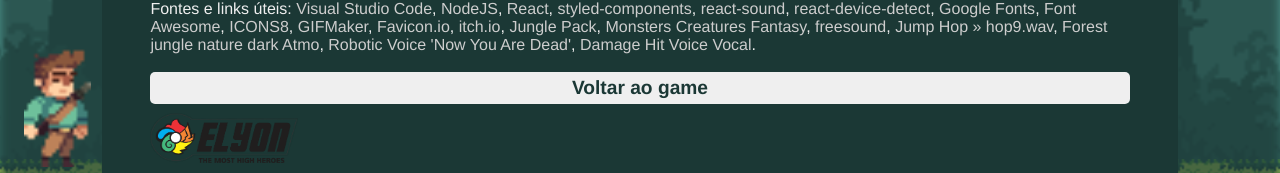
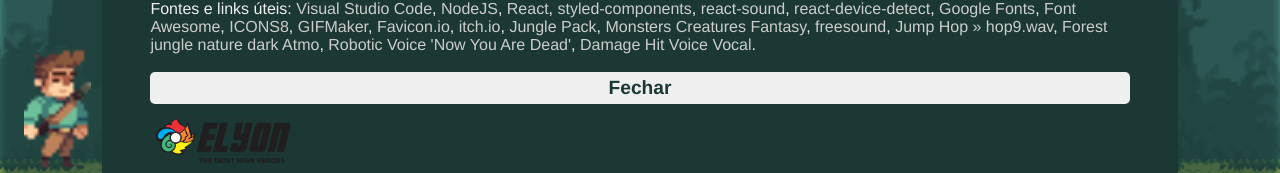
Before and after one commit to didifive/jungle-game-react, a React (Vite) app: page / in a window 1280 px wide. Both pictures are taken after a click on the element 1101 px from the left and 64 px from the top of the page. Shown: the part 577-750 px from the top of the page. Built offline with nearby package versions, Linux system fonts and the light colour scheme.

Commit message:
feat: improve info actions

```diff
--- a/src/containers/Game/components/Info/index.jsx
+++ b/src/containers/Game/components/Info/index.jsx
@@ -17,7 +17,12 @@ const Info = (props) => {
   const { gameState, record, score } = props;
 
   const handleClickPlay = () => {
-    gameStart();
+    // Só inicia o jogo se já tiver sido jogado antes (score > 0)
+    if (score > 0) {
+      gameStart();
+    } else {
+      gameReset(); // Apenas fecha o modal
+    }
   }
 
   const handleClickReset = () => {
@@ -222,7 +227,7 @@ const Info = (props) => {
             className="gameload"
             onClick={handleClickPlay}
           >
-            Voltar ao game
+            {score > 0 ? 'Voltar ao game' : 'Fechar'}
           </p>
         }
         <img
```
